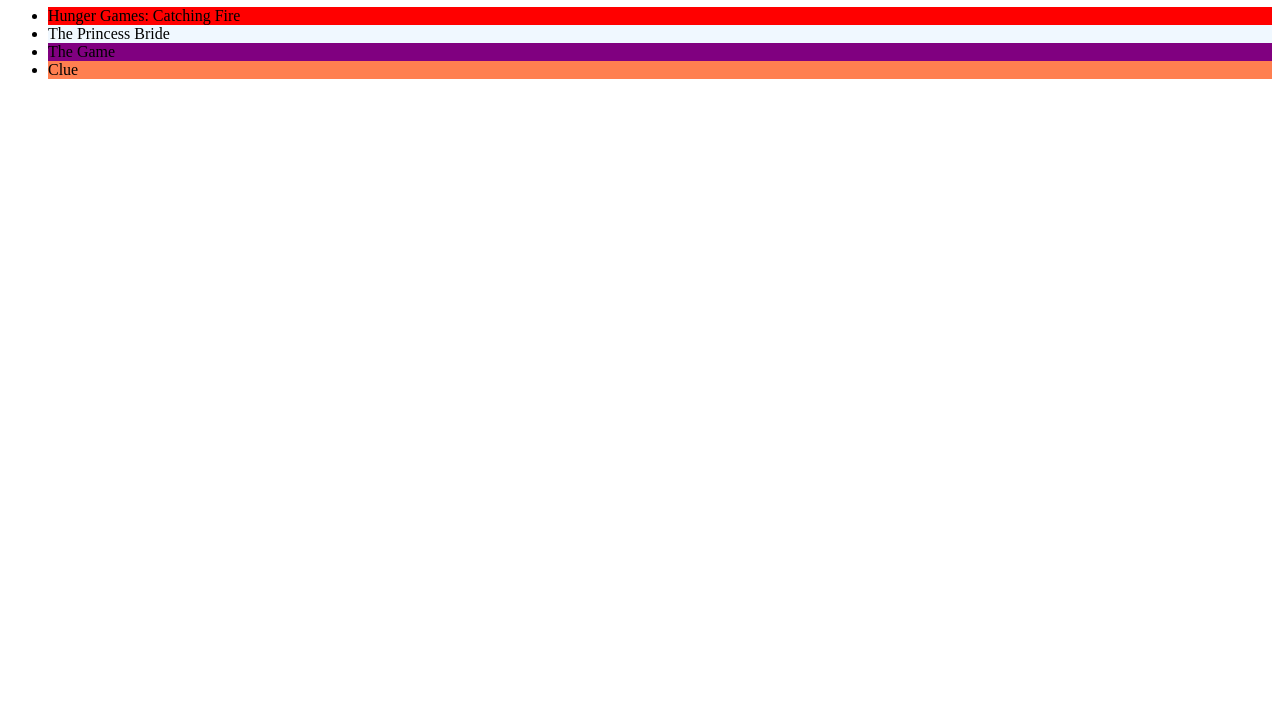
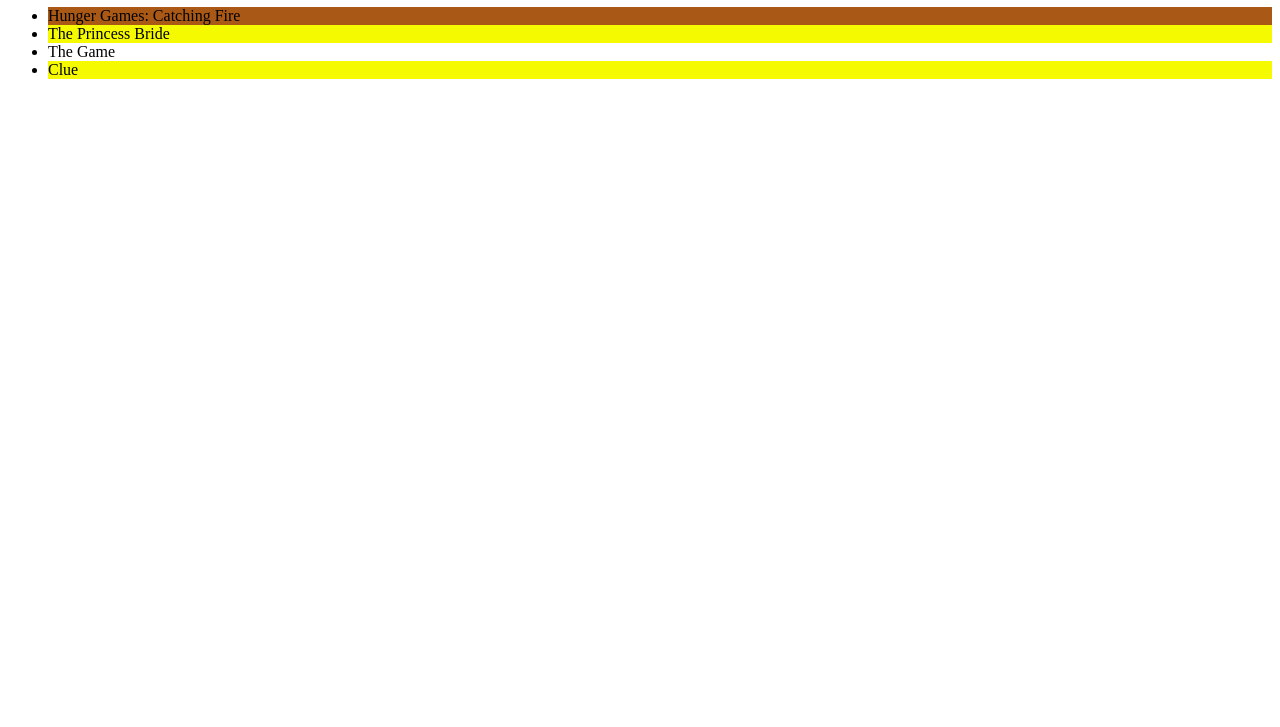
Before and after one commit to mypasswordispoopypoopybumbum0/0-1-Practice-B, a plain HTML site: page index.html in a window 1280 px wide. Shown: the part 73-800 px from the top of the page. Drawn offline with Linux system fonts and the light colour scheme.

Commit message:
testing but IM NOT DONEEEE

```diff
--- a/index.html
+++ b/index.html
@@ -6,10 +6,10 @@
   <meta name="viewport" content="width=device-width">
   <title>Unit 0 - Practice</title>
   <style>
-    .mov1{ background-color: red}
-    .mov2{ background-color: aliceblue}
-    .mov3{ background-color: purple}
-    .mov4{ background-color: coral}
+    .mov1{ background-color: rgb(170, 88, 21)}
+    .mov2{ background-color: rgb(246, 250, 0)}
+    .mov3{ background-color: rbg (170, 88, 21)}
+    .mov4{ background-color: rgb(246, 250, 0)}
   </style>
 </head>
 
```
